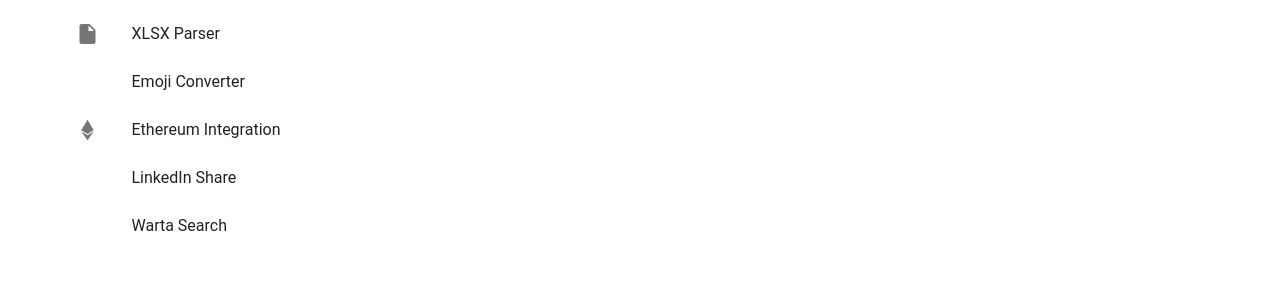
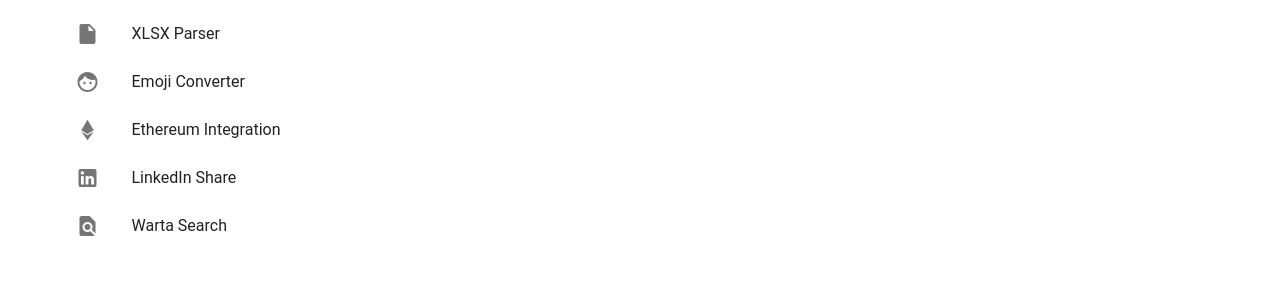
Before and after one commit to yohanesgultom/lab, a Vue app: page / in a window 1280 px wide. Shown: the part 182-470 px from the top of the page. Built offline with nearby package versions, Linux system fonts and the light colour scheme.

Commit message:
fix icons

```diff
--- a/public/index.html
+++ b/public/index.html
@@ -1,18 +1,21 @@
 <!DOCTYPE html>
 <html lang="en">
-  <head>
+
+<head>
     <meta charset="utf-8">
     <meta http-equiv="X-UA-Compatible" content="IE=edge">
     <meta name="viewport" content="width=device-width,initial-scale=1.0">
     <link rel="icon" href="<%= BASE_URL %>/img/icons/favicon.ico">
     <title>Lab | Undefined</title>
-    <link rel="stylesheet" href="https://cdn.jsdelivr.net/npm/@mdi/font@latest/css/materialdesignicons.min.css">
-  </head>
-  <body>
+    <link rel="stylesheet" href="https://cdn.materialdesignicons.com/5.3.45/css/materialdesignicons.min.css">
+</head>
+
+<body>
     <noscript>
       <strong>We're sorry but pwa doesn't work properly without JavaScript enabled. Please enable it to continue.</strong>
     </noscript>
     <div id="app"></div>
     <!-- built files will be auto injected -->
-  </body>
+</body>
+
 </html>
--- a/src/router/index.js
+++ b/src/router/index.js
@@ -4,48 +4,53 @@
 
 Vue.use(VueRouter)
 
-const routes = [
-  {
+const routes = [{
         path: '/',
         name: 'home',
         component: Home,
-    meta: {title: 'Home', icon: 'mdi-home'},
+        meta: { title: 'Home', icon: 'mdi-home' },
     },
     {
         path: '/passgen',
         name: 'passgen',
-    component: () => import(/* webpackChunkName: "passgen" */ '../views/PassGen.vue'),
-    meta: {title: 'Password Generator', icon: 'mdi-shield-key'},
+        component: () =>
+            import ( /* webpackChunkName: "passgen" */ '../views/PassGen.vue'),
+        meta: { title: 'Password Generator', icon: 'mdi-shield-key' },
     },
     {
         path: '/xlsx',
         name: 'xlsx',
-    component: () => import(/* webpackChunkName: "xlsx" */ '../views/Xlsx.vue'),
-    meta: {title: 'XLSX Parser', icon: 'mdi-file'},
+        component: () =>
+            import ( /* webpackChunkName: "xlsx" */ '../views/Xlsx.vue'),
+        meta: { title: 'XLSX Parser', icon: 'mdi-file' },
     },
     {
         path: '/emoji',
         name: 'emoji',
-    component: () => import(/* webpackChunkName: "emoji" */ '../views/Emoji.vue'),
-    meta: {title: 'Emoji Converter', icon: 'mdi-face'},
+        component: () =>
+            import ( /* webpackChunkName: "emoji" */ '../views/Emoji.vue'),
+        meta: { title: 'Emoji Converter', icon: 'mdi-face' },
     },
     {
         path: '/ethereum',
         name: 'ethereum',
-    component: () => import(/* webpackChunkName: "ethereum" */ '../views/Ethereum.vue'),
-    meta: {title: 'Ethereum Integration', icon: 'mdi-ethereum'},
+        component: () =>
+            import ( /* webpackChunkName: "ethereum" */ '../views/Ethereum.vue'),
+        meta: { title: 'Ethereum Integration', icon: 'mdi-ethereum' },
     },
     {
         path: '/linkedIn',
         name: 'linkedIn',
-    component: () => import(/* webpackChunkName: "linkedIn" */ '../views/LinkedIn.vue'),
-    meta: {title: 'LinkedIn Share', icon: 'mdi-linkedin-box'},
+        component: () =>
+            import ( /* webpackChunkName: "linkedIn" */ '../views/LinkedIn.vue'),
+        meta: { title: 'LinkedIn Share', icon: 'mdi-linkedin' },
     },
     {
         path: '/warta',
         name: 'warta',
-    component: () => import(/* webpackChunkName: "warta" */ '../views/Warta.vue'),
-    meta: {title: 'Warta Search', icon: 'mdi-file-document-box-search'},
+        component: () =>
+            import ( /* webpackChunkName: "warta" */ '../views/Warta.vue'),
+        meta: { title: 'Warta Search', icon: 'mdi-file-find' },
     }
 ]
 
```
Lines whose indentation alone changed are shown as unchanged.
